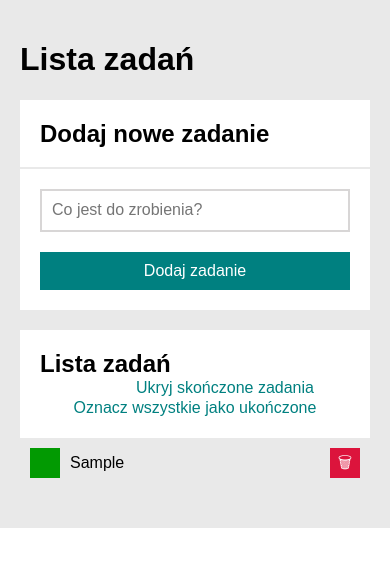
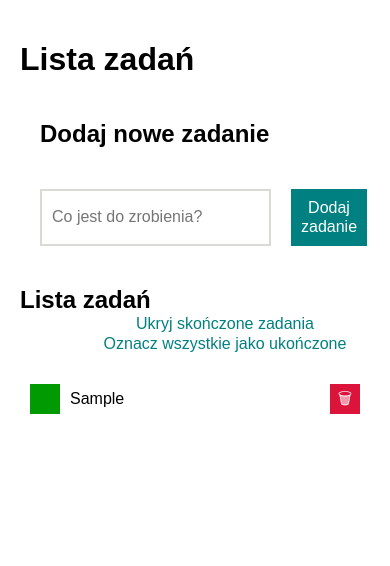
Before and after one commit to OrangeBlue342/To-do-list-5, a React (Create React App) app: page / in a window 390 px wide. Both pictures are taken after typing "Sample" into the empty fields and a click on the button "Dodaj zadanie". Shown: the top 566 px of the page. Built offline with nearby package versions, Linux system fonts and the light colour scheme.

Commit message:
styled-components added

```diff
--- a/src/App.js
+++ b/src/App.js
@@ -2,6 +2,7 @@ import React, {useEffect, useState} from "react";
 import Buttons from "./Buttons";
 import Form from "./Form";
 import Tasks from "./Tasks";
+import { HeaderL, HeaderT, List } from "./styled";
 
 const getInitialTasks = () => {
 const tasksFromLocalStorage = localStorage.getItem("tasks");
@@ -60,21 +61,21 @@ setTasks(tasks => [
 };
 
   return (
-     <div>
-     <main className="body">
+     <div className="body">
+     <main>
     <h1 className="header">Lista zadań</h1>
-    <h2 className="tasks_header">Dodaj nowe zadanie</h2>
+    <HeaderT>Dodaj nowe zadanie</HeaderT>
 <Form addNewTask={addNewTask}/>
-<div className="List">
-<h2 className="list_header">Lista zadań
+<List>
+<HeaderL>Lista zadań
     <Buttons
     tasks={tasks}
     hideDoneTasks={hideDoneTasks}
     setAllDone={setAllDone}
     togglehideDoneTasks={togglehideDoneTasks}
     />
-</h2>
-</div>
+</HeaderL>
+</List>
 
 <Tasks
 tasks={tasks}
--- a/src/Buttons/index.css
+++ /dev/null
@@ -1,33 +0,0 @@
-.buttons {
-    display: flex;
-    flex-direction: row;
-    justify-content: center;
-    align-items: center;
-    flex-wrap: wrap;
-}
-
-@media (max-width: 767px) {
-    .form {
-        grid-template-columns: 1fr;
-    }}
-
-.buttons_button1 {
-    background-color: white;
-    color: teal;
-    border: none;
-    transition: 1s;
-    margin: 0 0 0 60px;
-    font-size: medium;
-}
-
-.buttons_button2 {
-    background-color: white;
-    color: teal;
-    border: none;
-    transition: 1s;
-    font-size: medium;
-}
-
-.buttons_button:hover {
-    color: hsl(180, 100%, 35%);
-}
--- a/src/Buttons/index.js
+++ b/src/Buttons/index.js
@@ -1,4 +1,5 @@
-import "./index.css"
+
+import { Button, Wrapper } from "./styled";
 
 const Buttons = ({tasks, hideDoneTasks, togglehideDoneTasks, setAllDone}) => {
     // Ensure tasks is always an array
@@ -8,18 +9,17 @@ const Buttons = ({tasks, hideDoneTasks, togglehideDoneTasks, setAllDone}) => {
     }
 
     return (
-        <div className="buttons">
-            <button onClick={togglehideDoneTasks} className="buttons_button1">
+        <Wrapper>
+            <Button onClick={togglehideDoneTasks}>
                 {hideDoneTasks ? "Pokaż" : "Ukryj"} skończone zadania
-            </button>
-            <button
+            </Button>
+            <Button
                 onClick={() => setAllDone()}
-                className="buttons_button2"
                 disabled={safeTasks.every(({done}) => done)}
             >
                 Oznacz wszystkie jako ukończone
-            </button>
-        </div>
+            </Button>
+        </Wrapper>
     );
 };
 
--- /dev/null
+++ b/src/Buttons/styled.js
@@ -0,0 +1,30 @@
+import styled from "styled-components";
+
+export const Wrapper = styled.div`
+    display: flex;
+    flex-direction: row;
+    justify-content: center;
+    align-items: center;
+    flex-wrap: wrap;
+`;
+
+export const Button = styled.button `
+    background-color: white;
+    color: ${({theme}) => theme.color.teal};
+    border: none;
+    transition: 1s;
+    margin: 0 0 0 60px;
+    font-size: medium;
+
+    @media (max-width: ${({theme}) => theme.breakpoint.mobileMax}) {
+        grid-template-columns: 1fr;
+    }
+
+    &:hover {
+      color: hsl(180, 100%, 35%);
+    }
+
+    &:disabled {
+        color: ${({theme}) => theme.color.silver};
+    }
+    `;
--- a/src/Form/index.js
+++ b/src/Form/index.js
@@ -1,5 +1,5 @@
 import React, { useState } from "react";
-import "./style.css";
+import { ButtonAdd, Input, StyledForm } from "./styled";
 
 const Form = ({addNewTask}) => {
    const [newTaskContent, setNewTaskContent] = useState("");
@@ -14,15 +14,15 @@ const Form = ({addNewTask}) => {
    }
 
     return (
-    <form className="form" onSubmit={onFormSubmit}>
-    <input
+    <StyledForm onSubmit={onFormSubmit}>
+    <Input
     value={newTaskContent}
-    className="form_input"
     placeholder="Co jest do zrobienia?"
     onChange={(event) => setNewTaskContent(event.target.value)}
     />
-    <button className="task_add">Dodaj zadanie</button>
-</form>
+    <ButtonAdd>Dodaj zadanie
+    </ButtonAdd>
+</StyledForm>
 )
 }
 
--- a/src/Form/style.css
+++ /dev/null
@@ -1,60 +0,0 @@
-.tasks_header {
-    background-color: white;
-    padding: 20px;
-    margin: 5px, 20px;
-    margin-bottom: 2px;
-}
-
-.list_header {
-    display: flex;
-    flex-direction: row;
-    align-items: space-between;
-}
-
-.form {
-    display: grid;
-    grid-template-columns: 1fr auto;
-    grid-gap: 20px;
-    background-color: white;
-    padding: 20px;
-    margin: 5px, 20px;
-}
-
-@media (max-width: 767px) {
-    .form {
-        grid-template-columns: 1fr;
-    }}
-
-.form_input {
-    padding: 10px;
-    border: 2px, solid, rgb(216, 214, 214);
-}
-
-.task_add {
-    background-color: teal;
-    color: white;
-    padding: 10px;
-    border: none;
-    transition: 1s;
-}
-
-.task_add:hover {
-    background-color: hsl(180, 100%, 35%);
-    transform: scale(125%);
-}
-
-.list_header {
-    background-color: white;
-    padding: 20px;
-    margin: 5px, 20px;
-    margin-bottom: 0px;
-}
-
-.tasks {
-    background-color: white;
-    padding: 0;
-    margin: 0;
-    list-style: none;
-    margin: 10px, 20px;
-    margin-top: 2px;
-}
--- /dev/null
+++ b/src/Form/styled.js
@@ -0,0 +1,32 @@
+import styled from "styled-components";
+
+export const StyledForm = styled.form`
+    display: grid;
+    grid-template-columns: 1fr auto;
+    grid-gap: 20px;
+    background-color: white;
+    padding: 20px;
+    margin: 5px, 20px;
+
+     @media (max-width: ${({theme}) => theme.breakpoint.mobileMax}) {
+        grid-template-columns: 1fr;
+    }
+    `;
+
+    export const Input = styled.input `
+    padding: 10px;
+    border: 2px, solid ${({theme}) => theme.color.alto};
+    `;
+
+    export const ButtonAdd = styled.button`
+     background-color: teal;
+     color: white;
+     padding: 10px;
+     border: none;
+     transition: 1s;
+
+     &:hover {
+        background-color: hsl(180, 100%, 35%);
+        transform: scale(125%);
+     }
+    `;
--- a/src/index.css
+++ b/src/GlobalStyle.js
@@ -1,4 +1,7 @@
- html {
+import { createGlobalStyle } from "styled-components";
+
+export const GlobalStyle = createGlobalStyle `
+html {
     box-sizing: border-box;
 }
 *, ::after, ::before {
@@ -6,27 +9,16 @@
 }
 
 
-.body {
+body {
     font-family: Montserrat, sans-serif;
     max-width: 1000px;
     padding: 20px;
     margin: 0 auto;
-    background-color: rgb(233, 233, 233);
-}
-
-.list_header {
-  max-width: 1000px;
-  display: flex;
-  justify-content: space-between;
-  flex-wrap: wrap;
-}
-
-.List {
-  display: grid;
-  grid-template-columns: auto;
+    background-color: ${({theme}) => theme.color.white};
 }
 
 code {
   font-family: source-code-pro, Menlo, Monaco, Consolas, 'Courier New',
     monospace;
 }
+    `;
--- a/src/Tasks/styled.js
+++ b/src/Tasks/styled.js
@@ -7,12 +7,13 @@ export const List = styled.ul `
 `;
 
 export const Item = styled.li `
+    background-color: ${({theme}) => theme.color.white};
     display: grid;
     grid-template-columns: auto 1fr auto;
     align-items: center;
     padding: 10px;
     word-break: break-word;
-    margin-bottom: 20px;
+    margin-bottom: 2px;
     font-family: Montserrat, sans-serif;
 
     ${({hidden}) => hidden && css`
--- a/src/index.js
+++ b/src/index.js
@@ -1,13 +1,18 @@
 import React from 'react';
 import ReactDOM from 'react-dom/client';
-import './index.css';
+import { ThemeProvider } from 'styled-components';
+import { GlobalStyle } from './GlobalStyle';
 import App from './App';
 import reportWebVitals from './reportWebVitals';
+import {theme} from "./theme";
 
 const root = ReactDOM.createRoot(document.getElementById('root'));
 root.render(
   <React.StrictMode>
+    <ThemeProvider theme={theme}>
+      <GlobalStyle />
     <App />
+    </ThemeProvider>
   </React.StrictMode>
 );
 
--- /dev/null
+++ b/src/styled.js
@@ -0,0 +1,20 @@
+import styled from "styled-components";
+
+export const HeaderL = styled.h2 `
+  max-width: 1000px;
+  display: flex;
+  justify-content: space-between;
+  flex-wrap: wrap;
+`;
+
+export const HeaderT = styled.h2 `
+    background-color: white;
+    padding: 20px;
+    margin: 5px, 20px;
+    margin-bottom: 2px;
+`;
+
+export const List = styled.div `
+  display: grid;
+  grid-template-columns: auto;
+`;
--- /dev/null
+++ b/src/theme.js
@@ -0,0 +1,14 @@
+export const theme = {
+    color: {
+        black: "#000000",
+        silver: "#E6E8E6",
+        alto: "#D9D9D6",
+        white: "#FFFFFF",
+        teal: "#008080",
+        crimson: "#DC143C",
+        forestGreen: "#228B22",
+    },
+    breakpoint: {
+        mobileMax: 767,
+    },
+};
```
